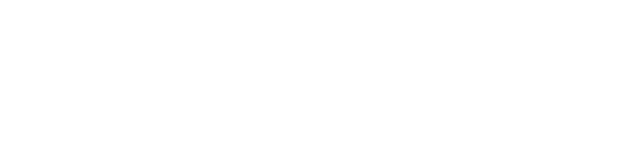
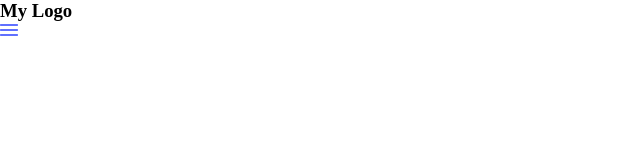
Before and after one commit to JhonatanErosa/Project-2_Portfolio.io, a plain HTML site: page index.html in a window 1280 px wide. Shown: the whole page, without its empty margins (0-640 px from the left). Drawn offline with Linux system fonts and the light colour scheme.

Commit message:
Added nav-bar and setup branch

```diff
--- a/index.html
+++ b/index.html
@@ -8,7 +8,16 @@
     <link rel="stylesheet" href="style.css">
 </head>
 <body>
-    <nav></nav>
-    <div class="main-container"></div>
+    <nav>
+        <div class="nav-left">
+            <h3 class="logo">My Logo</h3>
+        </div>
+        <div class="nav-right">
+            <img src="src/img/Union.png" alt="des-menu">
+        </div>
+    </nav>
+    <div class="main-container">
+
+    </div>
 </body>
 </html>
--- a/style.css
+++ b/style.css
@@ -0,0 +1,4 @@
+*{
+    margin: 0;
+    padding: 0;
+}
```
